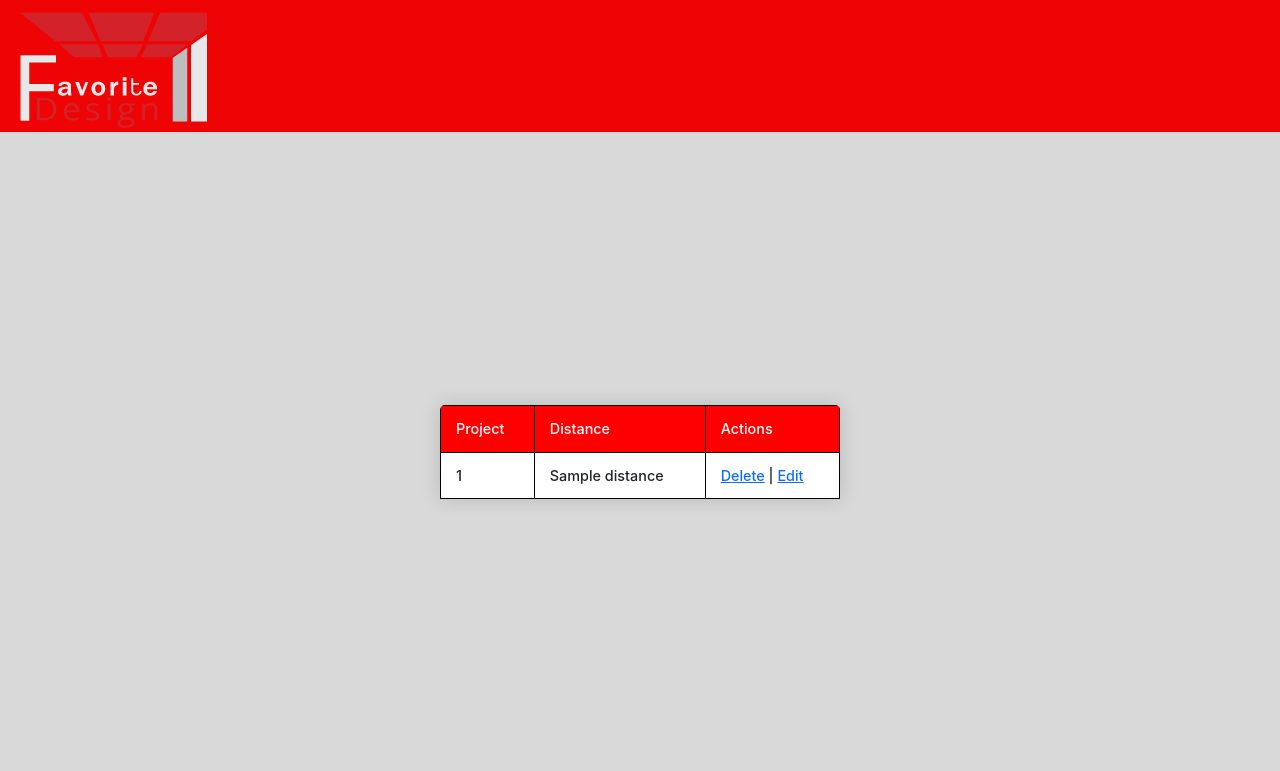
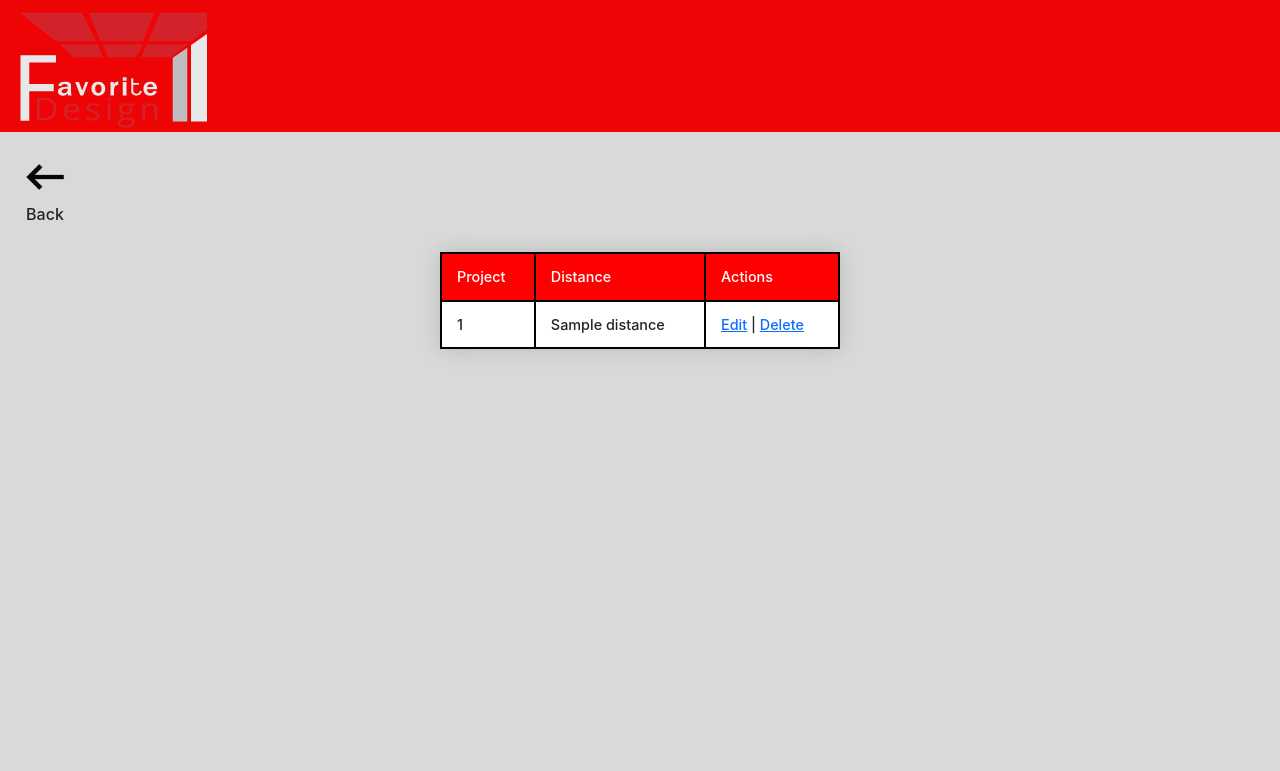
Before and after one commit to DatPika/System-Development-ECommerce, a PHP site: template app/views/Trip/index.php in a window 1280 px wide. Shown: the top 771 px of the page. Run offline with PHP 8.4, Linux system fonts and the light colour scheme; the template is opened without the code that fills it: most values are stand-ins (such as "Sample title", 1, 10 or a date in 2020).

Commit message:
minor changes + back buttongit pull!

```diff
--- a/JavaScript/script.js
+++ b/JavaScript/script.js
@@ -1,4 +1,3 @@
-
 $(document).ready(function() {
     function UpdateSuppliers(){
         console.log("hi")
--- a/Style/styles.css
+++ b/Style/styles.css
@@ -7,6 +7,46 @@
 body {
 	background-color: #D9D9D9;
 	margin: 0px;
+}
+
+figure.back {
+	width: 50px;
+	height: 75px;
+	margin: 20px 0 0 20px;
+	cursor: pointer;
+}
+
+figure.back:hover {
+	border: 1px solid black;
+	background-color: #E0E0E0;
+}
+
+.hover-underline-animation {
+  position: relative;
+}
+
+.hover-underline-animation::after {
+  content: '';
+  position: absolute;
+  width: 100%;
+  transform: scaleX(0);
+  height: 2px;
+  bottom: 0;
+  left: 0;
+  background-color: #000000;
+  transition: transform 0.25s ease-out;
+}
+
+.hover-underline-animation:hover::after {
+  transform: scaleX(1);
+}
+
+figure.back > figcaption {
+	text-align: center;
+}
+
+figure.back > img {
+	width: inherit;
 }
 
 .topheader {
@@ -20,7 +60,7 @@ body {
 .content-table table,
 .content-table th,
 .content-table td {
-	border: 1px solid black;
+	border: 2px solid black;
 }
 
 .content-table {
@@ -28,7 +68,6 @@ body {
 	margin: 25px 0;
 	font-size: 0.9em;
 	min-width: 400px;
-	border-radius: 5px 5px 0 0;
 	overflow: hidden;
 	box-shadow: 0 0 20px rgba(0, 0, 0, 0.15);
 	background-color: white;
@@ -57,7 +96,6 @@ body {
 
 .createPage {
 	display: flex;
-	height: 80vh;
 	justify-content: center;
 	align-items: center;
 }
--- a/app/views/Expense/index.php
+++ b/app/views/Expense/index.php
@@ -17,7 +17,7 @@ foreach ($data as $expense) { ?>
 			<td><?= htmlentities($expense->supplierName) ?></td>
 			<td><?= htmlentities($expense->details) ?></td>
 			<td><?= htmlentities($expense->totalExpense) ?></td>
-			<td><a href='/Expense/delete/<?=$expense->expense_id?>'><?= _('Delete') ?></a> | <a href='/Expense/edit/<?=$expense->expense_id?>'><?= _('Edit') ?></a>
+			<td><a href='/Expense/edit/<?=$expense->expense_id?>'><?= _('Edit') ?></a> | <a href='/Expense/delete/<?=$expense->expense_id?>'><?= _('Delete') ?></a>
 		</tr>
 	</tbody>
 
--- a/app/views/Project/index.php
+++ b/app/views/Project/index.php
@@ -33,7 +33,7 @@ foreach ($data as $project) { ?>
 			<td><?= htmlentities($project->works) ?></td>
 			<td><?= htmlentities($project->projectCost) ?></td>
 			<td><?= htmlentities($project->other) ?></td>
-			<td><a href='/Project/delete/<?=$project->project_id?>'><?= _('Delete') ?></a> | <a href='/Project/edit/<?=$project->project_id?>'><?= _('Edit') ?></a>
+			<td><a href='/Project/Edit/<?=$project->project_id?>'><?= _('Edit') ?></a> | <a href='/Project/Delete/<?=$project->project_id?>'><?= _('Delete') ?></a>
 		</tr>
 	</tbody>
 <?php
--- a/app/views/Trip/index.php
+++ b/app/views/Trip/index.php
@@ -15,7 +15,7 @@ foreach ($data as $trip) { ?>
 		<tr>
 			<td><?= htmlentities($trip->project_id) ?></td>
 			<td><?= htmlentities($trip->distance) ?></td>
-			<td><a href='/Trip/delete/<?=$trip->trip_id?>'><?= _('Delete') ?></a> | <a href='/Trip/edit/<?=$trip->trip_id?>'><?= _('Edit') ?></a>
+			<td><a href='/Trip/edit/<?=$trip->trip_id?>'><?= _('Edit') ?></a> | <a href='/Trip/delete/<?=$trip->trip_id?>'><?= _('Delete') ?></a>
 		</tr>
 	</tbody>
 <?php
--- a/app/views/User/index.php
+++ b/app/views/User/index.php
@@ -9,7 +9,7 @@
 		<form method="post" action="">
 
 			<div class="info">
-				<<input type="text" name="username" id="username" placeholder=<?= _('Username') ?> required>
+				<input type="text" name="username" id="username" placeholder=<?= _('Username') ?> required>
 			</div>
 			<div class="info">
 			<input type="password" name='password' id="password" placeholder=<?= _('Password') ?> required>
--- a/app/views/shared/header.php
+++ b/app/views/shared/header.php
@@ -15,3 +15,7 @@
 	<header class="topheader">
 		<img src="/images/logo.png" alt="Favorite Design">
 	</header>
+	 <figure class="back hover-underline-animation" onclick="history.back()">
+		 <img src="/images/back-arrow.png" alt="Go Back">
+		 <figcaption>Back</figcaption>
+	</figure>
```
Also changed, not shown: images/back-arrow.png (added).
